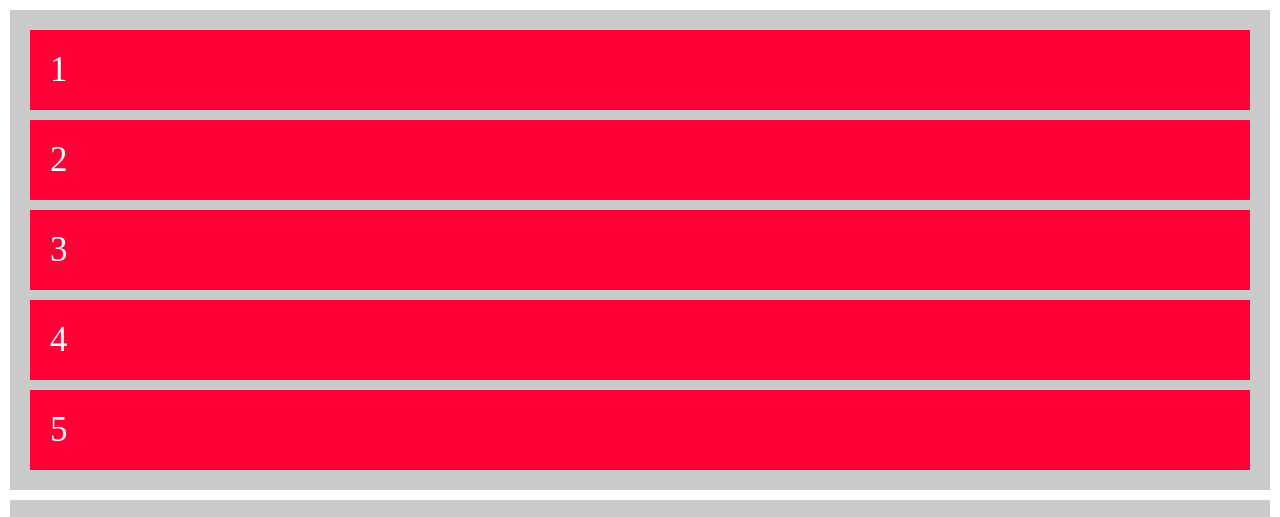
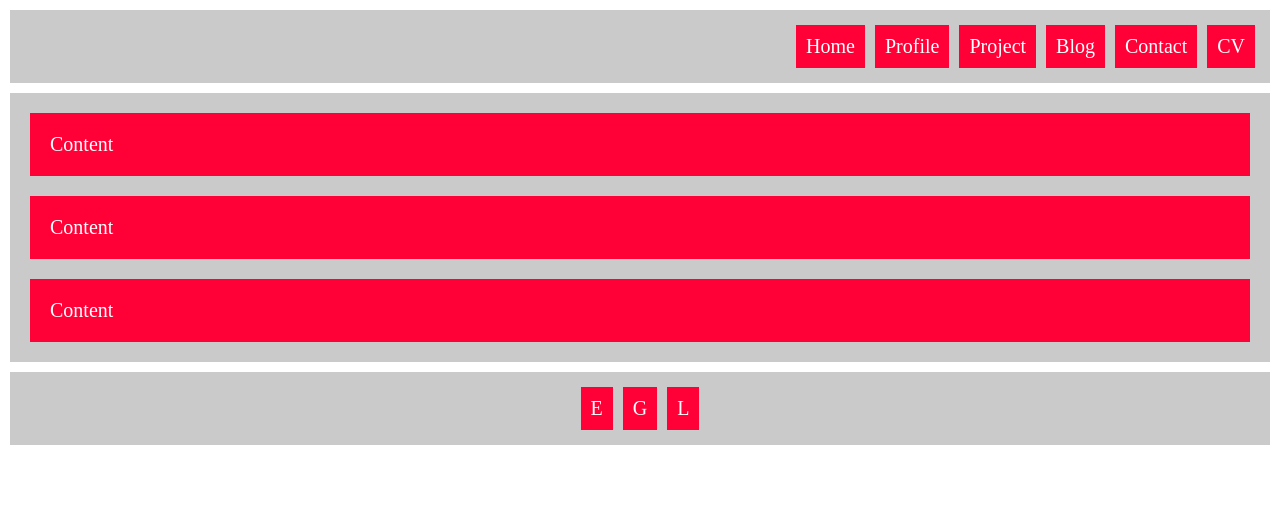
Before and after one commit to jonathan5057/JonathanTan_T1A2, a plain HTML site: page scr/index.html in a window 1280 px wide. Shown: the top 517 px of the page. Drawn offline with Linux system fonts and the light colour scheme.

Commit message:
Built the structure of my home page with flexbox model

```diff
--- a/scr/index.html
+++ b/scr/index.html
@@ -9,23 +9,26 @@
 
         <!-------------------------------navbar------------------------------------->
         <div class="container-header">
-            <div class="item-1 item">1</div>
-            <div class="item-2 item">2</div>
-            <div class="item-3 item">3</div>
-            <div class="item-4 item">4</div>
-            <div class="item-5 item">5</div>
+            <div class="item-1 item">Home</div>
+            <div class="item-2 item">Profile</div>
+            <div class="item-3 item">Project</div>
+            <div class="item-4 item">Blog</div>
+            <div class="item-5 item">Contact</div>
+            <div class="item-6 item">CV</div>
         </div>
 
         <!--------------------------------Body--------------------------------------->
         <div class="container-section">
-            <div class="item-1 item">Button</div>
+            <div class="item-1 section">Content</div>
+            <div class="item-2 section">Content</div>
+            <div class="item-3 section">Content</div>
         </div>
 
         <!--------------------------------Footer-------------------------------------->
         <div class="container-footer">
-            <div class="items-1 item">a</div>
-            <div class="items-2 item">b</div>
-            <div class="items-3 item">c</div>
+            <div class="item-1 item">E</div>
+            <div class="item-2 item">G</div>
+            <div class="item-3 item">L</div>
         </div>
 
     </body>
--- a/scr/styles/style.css
+++ b/scr/styles/style.css
@@ -1,36 +1,52 @@
+
 *{
     margin: 0;
     padding: 0;
     box-sizing: border-box;
 }
 
+/*****************header*********************/
+
 .container-header{
     background-color: #cacaca;
     padding: 10px;
     margin: 10px;
+    display: flex;
+    justify-content: right;
 }
 
 .item{
     background-color: #ff0037;
     color: #fff;
-    font-size: 35px;
-    padding: 20px;
-    margin: 10px;
+    font-size: 20px;
+    padding: 10px;
+    margin: 5px;
 }
 
-
-
+/*****************Section*********************/
 
 .container-section{
     background-color: #cacaca;
     padding: 10px;
     margin: 10px;
+    display: flex;
+    flex-direction: column;
 }
 
+.section{
+    background-color: #ff0037;
+    color: #fff;
+    font-size: 20px;
+    padding: 20px;
+    margin: 10px;
+}
 
+/*******************footer******************/
 
 .container-footer{
     background-color: #cacaca;
     padding: 10px;
     margin: 10px;
+    display: flex;
+    justify-content: center;
 }
```
